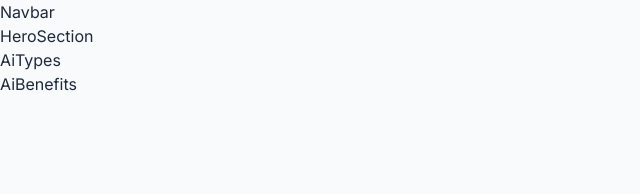
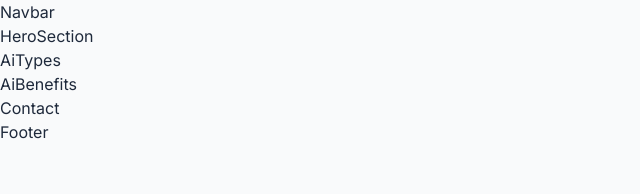
Before and after one commit to Relmoyt/TailwindProject, a React (Vite) app: page / in a window 1280 px wide. Shown: the top 194 px of the page, without its empty margins (0-640 px from the left). Built offline with nearby package versions, Linux system fonts and the light colour scheme.

Commit message:
Finished Workspace

```diff
--- a/src/components/contact.jsx
+++ b/src/components/contact.jsx
@@ -1,7 +1,7 @@
 import React from "react";
 
-function contact() {
+function Contact() {
   return <div>Contact</div>;
 }
 
-export default contact;
+export default Contact;
--- a/src/components/footer.jsx
+++ b/src/components/footer.jsx
@@ -1,7 +1,7 @@
 import React from "react";
 
-function footer() {
+function Footer() {
   return <div>Footer</div>;
 }
 
-export default footer;
+export default Footer;
--- a/src/pages/home.jsx
+++ b/src/pages/home.jsx
@@ -3,6 +3,8 @@ import Navbar from "../components/navbar";
 import HeroSection from "../components/heroSection";
 import AiTypes from "../components/aiTypes";
 import AiBenefits from "../components/aiBenefits";
+import Contact from "../components/contact";
+import Footer from "../components/footer";
 
 function Home() {
   return (
@@ -12,7 +14,9 @@ function Home() {
         <HeroSection />
         <AiTypes />
         <AiBenefits />
+        <Contact />
       </main>
+      <Footer />
     </>
   );
 }
```
